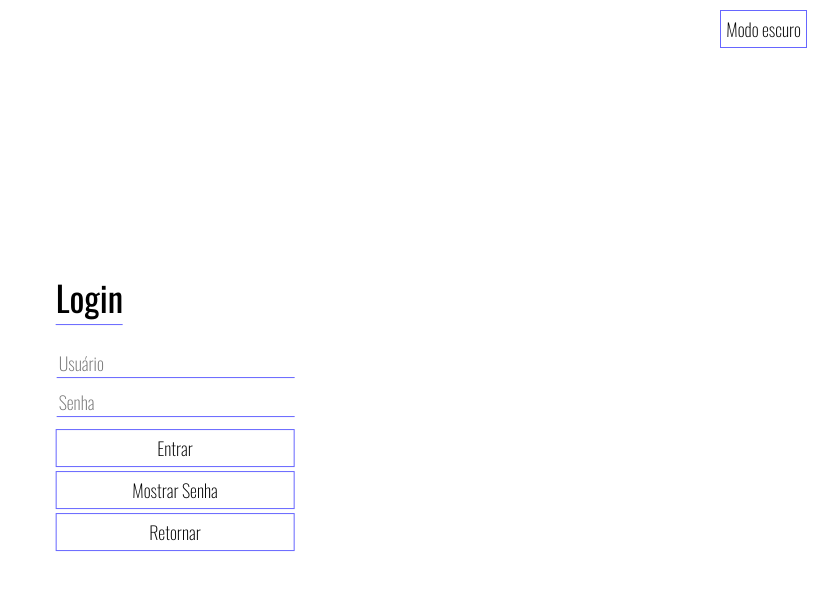
After one commit to e1ghts1x/p2web-3semestre, a PHP site: page /login.html in a window 1280 px wide. The commit adds this page. Shown: the top 590 px of the page, without its empty margins (465-1280 px from the left). Run offline with PHP 8.4, Linux system fonts and the light colour scheme; a stand-in replaces the project's code that opens the database connection.

Commit message:
Update 17-03 23:13

```diff
--- a/errors.txt
+++ b/errors.txt
@@ -1,6 +1,6 @@
 erros:
-1. h4 não aparece na condição.
-2. darkmode se perde toda vez que atualiza a página (pode ser corrigido com php ou js localstorage: https://css-tricks.com/a-complete-guide-to-dark-mode-on-the-web/).
+1. h4 não aparece na condição. XX DEPRECATED
+2. darkmode se perde toda vez que atualiza a página (pode ser corrigido com php ou js localstorage: https://css-tricks.com/a-complete-guide-to-dark-mode-on-the-web/). XX: CONSERTADO
 
 a fazer:
 1. banco de dados.
--- /dev/null
+++ b/login.html
@@ -0,0 +1,32 @@
+<!DOCTYPE html>
+<html>
+
+<head>
+    <title>Form Game 2.0</title>
+    <link rel="stylesheet" href="styles/index.css">
+    <link rel ="stylesheet" href="styles/buttons.css">
+    <link rel="icon" href="imgs/icon.png">
+    <meta name="viewport" content="width=device-width, initial-scale=1, maximum-scale=1, user-scalable=no">
+    <!--Google Fonts-->
+    <link rel="preconnect" href="https://fonts.googleapis.com">
+    <link rel="preconnect" href="https://fonts.gstatic.com" crossorigin>
+    <link href="https://fonts.googleapis.com/css2?family=Oswald:wght@200;300;400;500;600;700&family=Roboto:wght@100&display=swap" rel="stylesheet">
+    <!---->
+</head>
+
+<body class="">
+    <button class="btn-default" onclick="toggleDarkMode()">Modo escuro</button>
+    <div class="formulario">
+        <h1>Login</h1>
+        <form name="form" action="login.php" method="POST">
+            <input type="text" name="user" placeholder="Usuário" maxlenght="50"><br>
+            <input type="password" id="password" name="password" placeholder="Senha">
+            <button class="btn-default" type="submit" name="button">Entrar</button>
+        </form>
+        <button class="btn-default" onclick="showPassword()">Mostrar Senha</button>
+        <button class="btn-default" onclick="window.location='index.html';">Retornar</button>
+    </div>
+    <script src="scripts/buttons.js"></script>
+</body>
+
+</html>
--- a/login.php
+++ b/login.php
@@ -5,7 +5,7 @@
     include("conexao.php");
     if(empty($_POST["user"]) || empty($_POST["password"])){
         $_SESSION["empty_user"] = true;
-        header("Location: index.php");
+        header("Location: login.html");
         exit();
     }
 ?>
--- a/query.sql
+++ b/query.sql
@@ -4,4 +4,5 @@ USE DATABASE "form_game2"
 CREATE TABLE usuario{
     id_usuario int not null primary key AUTO_INCREMENT,
     usuario varchar("30") not null primary key,
+    senha varchar("35") not null;
 }
--- a/scripts/buttons.js
+++ b/scripts/buttons.js
@@ -1,6 +1,25 @@
-function darkmode() {
-  var elemento = document.body;
-  elemento.classList.toggle("dark-mode");
+const currentTheme = localStorage.getItem("theme");
+
+if (currentTheme == "dark") {
+  document.body.classList.add("dark-mode");
+} else if (currentTheme == "light") {
+  document.body.classList.add("light-mode");
+}
+
+function toggleDarkMode() {
+  if(currentTheme == "dark"){
+    document.body.classList.toggle("light-mode");
+    document.body.classList.toggle("dark-mode");
+    var theme = "light";
+  }
+
+  else{
+    document.body.classList.toggle("dark-mode");
+    document.body.classList.toggle("light-mode");
+    var theme = "dark";
+  }
+  localStorage.setItem("theme", theme);
+  location.reload();
 }
 
 function showPassword() {
--- /dev/null
+++ b/styles/buttons.css
@@ -0,0 +1,14 @@
+.btn-default {
+    color: var(--text-color);
+    background: none;
+    border: 1px solid #6666ff;
+    padding: 5px;
+    font-size: 18px;
+    cursor: pointer;
+    margin: 2px 0;
+    transition: 0.3s;
+  }
+
+.btn-default:hover {
+    background-color: #6666ff;
+}
--- a/styles/index.css
+++ b/styles/index.css
@@ -3,12 +3,18 @@
   font-weight: 200;
 }
 
-body {
-  --text-color: #222;
-  --bkg-color: #fff;
+body.dark-mode {
+  --text-color: #eee;
+  --bkg-color: #121212;
   color: var(--text-color);
   background: var(--bkg-color);
-  transition: 0.2s;
+}
+
+body.light-mode {
+  --text-color: #121212;
+  --bkg-color: #eee;
+  color: var(--text-color);
+  background: var(--bkg-color);
 }
 
 .formulario {
@@ -22,7 +28,7 @@ body {
   font-weight: 400;
   float: left;
   font-size: 35px;
-  border-bottom: 3px solid #6666ff;
+  border-bottom: 1px solid #6666ff;
   margin-bottom: 0 0 50px;
   padding: 1px 0;
 }
@@ -30,7 +36,7 @@ body {
 .formulario input {
   color: var(--text-color);
   border: none;
-  border-bottom: 3px solid #6666ff;
+  border-bottom: 1px solid #6666ff;
   outline: none;
   background: none;
   font-size: 18px;
@@ -39,24 +45,10 @@ body {
   margin: 0 1px 10px;
 }
 
-.formulario button {
-  color: var(--text-color);
+.formulario button{
   width: 100%;
-  background: none;
-  border: 2px solid #6666ff;
-  padding: 5px;
-  font-size: 18px;
-  cursor: pointer;
-  margin: 2px 0;
-  transition: 0.3s;
 }
 
-.formulario button:hover {
-  background-color: #6666ff;
+body button{
+  float: right;
 }
-
-body.dark-mode {
-  --text-color: #eee;
-  --bkg-color: #121212;
-  transition: 0.2s;
-}
```
Also changed, not shown: cadastro.html (added, +29 -0 lines), index.html (added, +23 -0 lines), index.php (deleted, +0 -36 lines).
